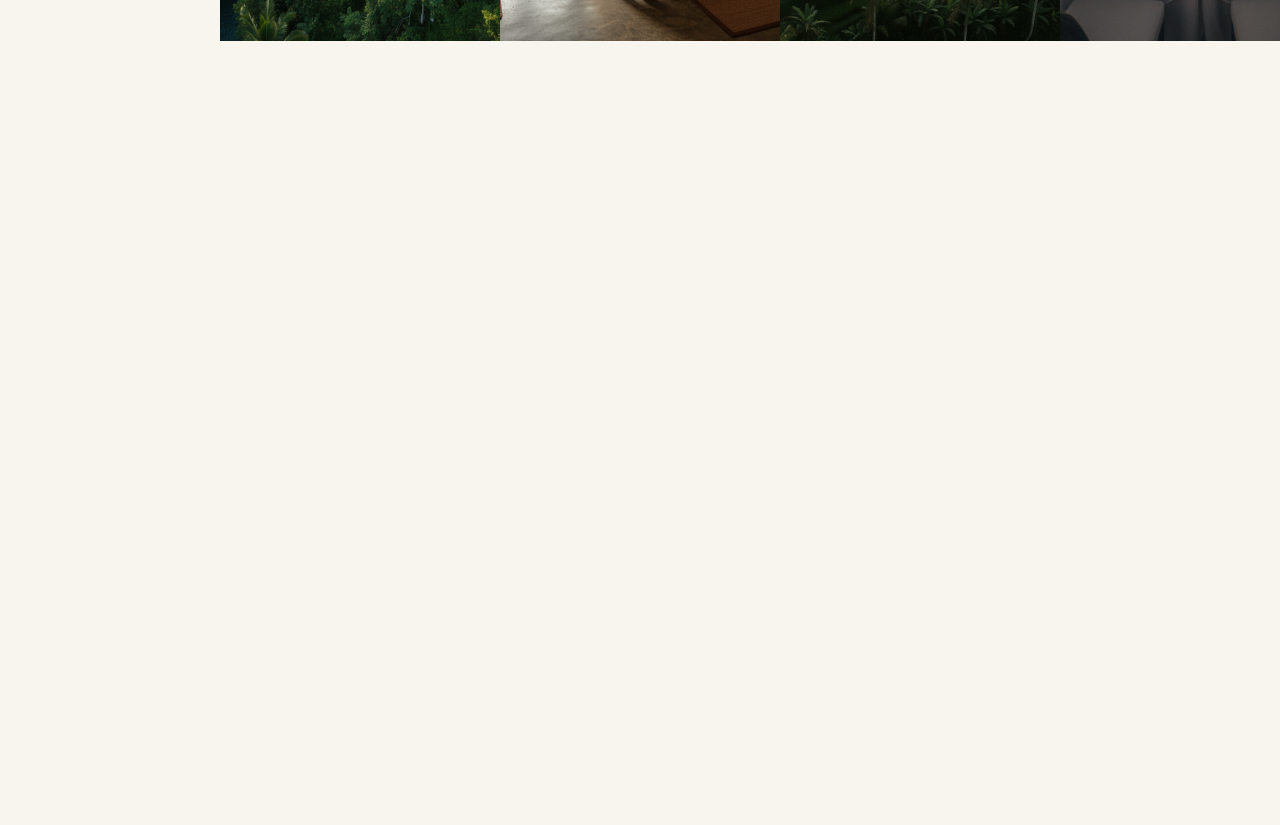
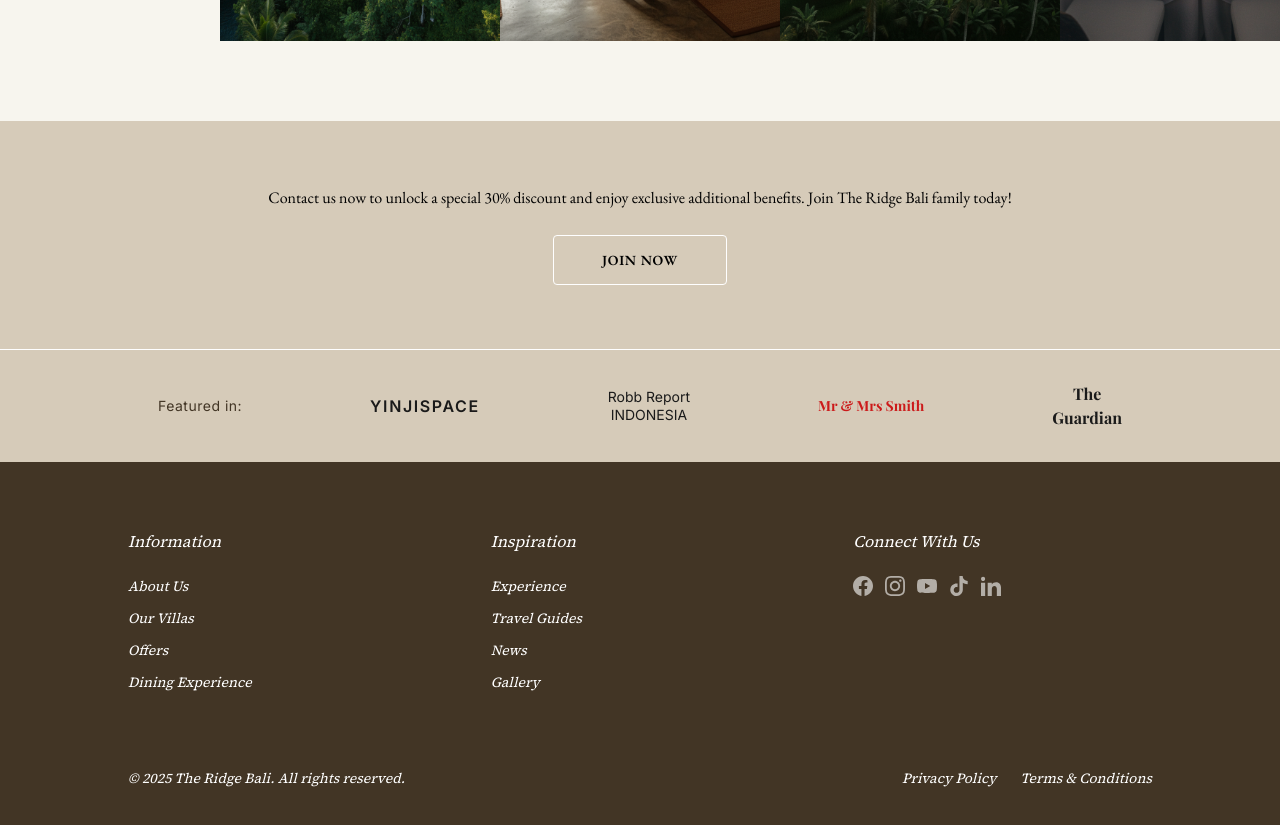
Before and after one commit to maulidyahintan/the-ridge, a Next.js app: page / in a window 1280 px wide. Shown: the part 5320-6145 px from the top of the page. Before the commit the page ends 5441 px from the top, so only its background shows below. Built offline with nearby package versions, Linux system fonts and the light colour scheme.

Commit message:
feat(testimonials): add CTA, Featured-in and Footer

```diff
--- a/src/app/globals.css
+++ b/src/app/globals.css
@@ -4,7 +4,7 @@
   /* Ridge Brand Colors - Warm Earth Tones */
   --ridge-cream: #fff4e2;
   --ridge-cream-light: #f7f5ee;
-  --ridge-parchment: #e8ddd0;
+  --ridge-parchment: #d6cbb9;
   --ridge-sand: #e8dfd3;
   --ridge-taupe: #645541;
   --ridge-brown: #64553f;
--- a/src/app/page.tsx
+++ b/src/app/page.tsx
@@ -4,6 +4,7 @@ import {
   ExperiencesSection,
   TestimonialsSection,
   InstagramSection,
+  FooterSection,
 } from '@/components'
 import { OutroSection } from '@/components/OutroSection'
 
@@ -16,6 +17,7 @@ export default function Home() {
       <TestimonialsSection />
       <OutroSection />
       <InstagramSection />
+      <FooterSection />
     </main>
   )
 }
--- /dev/null
+++ b/src/components/FooterSection.tsx
@@ -0,0 +1,130 @@
+import Link from 'next/link'
+import {
+  FacebookIcon,
+  InstagramIcon,
+  YouTubeIcon,
+  TikTokIcon,
+  LinkedInIcon,
+} from '@/components/icons'
+import { FOOTER_COLUMNS, FOOTER_SOCIAL_LINKS, PRESS_LOGOS } from '@/lib/footer-data'
+
+const SOCIAL_ICON_MAP: Record<string, React.ComponentType<React.SVGProps<SVGSVGElement>>> = {
+  Facebook: FacebookIcon,
+  Instagram: InstagramIcon,
+  YouTube: YouTubeIcon,
+  TikTok: TikTokIcon,
+  LinkedIn: LinkedInIcon,
+}
+
+export function FooterSection() {
+  return (
+    <>
+      {/* Section 1 - CTA Banner */}
+      <section className="bg-ridge-parchment py-12 lg:py-16 px-6 sm:px-12 lg:px-20 xl:px-32">
+        <div className="max-w-3xl mx-auto">
+          <p className="font-serif text-black font-normal text-sm lg:text-base text-center leading-relaxed">
+            Contact us now to unlock a special 30% discount and enjoy exclusive additional benefits.
+            Join The Ridge Bali family today!
+          </p>
+          <Link
+            href="/contact"
+            className="mt-6 block mx-auto w-fit border rounded-sm border-white text-black bg-transparent hover:bg-ridge-espresso hover:text-white transition-colors duration-300 px-12 py-3.5 font-serif text-sm font-semibold tracking-[0.7px] uppercase"
+          >
+            JOIN NOW
+          </Link>
+        </div>
+      </section>
+
+      {/* Section 2 - Featured In Bar */}
+      <section className="bg-ridge-parchment border-t border-white">
+        <div className="py-8 px-6 sm:px-12 lg:px-20 xl:px-32">
+          <div className="flex flex-wrap items-center justify-center gap-32">
+            <span className="font-body text-ridge-bark tracking-[0.5px] text-sm">Featured in:</span>
+
+            {PRESS_LOGOS.map(logo => (
+              <span key={logo.name} className={logo.className}>
+                {logo.display.split('\n').map((line, i, arr) => (
+                  <span key={i}>
+                    {line}
+                    {i < arr.length - 1 && <br />}
+                  </span>
+                ))}
+              </span>
+            ))}
+          </div>
+        </div>
+      </section>
+
+      {/* Section 3 - Footer */}
+      <footer className="bg-ridge-bark pt-16 pb-20 px-6 sm:px-12 lg:px-20 xl:px-32">
+        {/* Three-column grid */}
+        <div className="grid grid-cols-1 md:grid-cols-3 gap-10 lg:gap-16">
+          {/* Navigation columns */}
+          {FOOTER_COLUMNS.map(column => (
+            <div key={column.heading}>
+              <h3 className="font-source text-white font-normal text-base italic mb-5 leading-7.5">
+                {column.heading}
+              </h3>
+              <nav className="flex flex-col">
+                {column.links.map(link => (
+                  <Link
+                    key={link.href}
+                    href={link.href}
+                    className="font-source italic text-white hover:text-white/70 transition-colors text-sm mb-3"
+                  >
+                    {link.label}
+                  </Link>
+                ))}
+              </nav>
+            </div>
+          ))}
+
+          {/* Column 3 - Connect With Us */}
+          <div>
+            <h3 className="font-source text-white font-normal text-base italic mb-5 leading-7.5">
+              Connect With Us
+            </h3>
+            <div className="flex items-center gap-3 mt-2">
+              {FOOTER_SOCIAL_LINKS.map(social => {
+                const IconComponent = SOCIAL_ICON_MAP[social.label]
+                return (
+                  <a
+                    key={social.label}
+                    href={social.href}
+                    target="_blank"
+                    rel="noopener noreferrer"
+                    aria-label={social.label}
+                    className="text-white/60 hover:text-white transition-colors duration-300"
+                  >
+                    <IconComponent className="w-5 h-5" />
+                  </a>
+                )
+              })}
+            </div>
+          </div>
+        </div>
+
+        {/* Bottom bar */}
+        <div className="flex flex-col pt-16 sm:flex-row items-center justify-between gap-3">
+          <p className="font-source italic font-normal text-white text-sm">
+            © 2025 The Ridge Bali. All rights reserved.
+          </p>
+          <div className="flex items-center gap-6">
+            <Link
+              href="/privacy"
+              className="font-source italic text-white font-normal text-sm hover:text-white/80 transition-colors"
+            >
+              Privacy Policy
+            </Link>
+            <Link
+              href="/terms"
+              className="font-source italic text-white font-normal text-sm hover:text-white/80 transition-colors"
+            >
+              Terms & Conditions
+            </Link>
+          </div>
+        </div>
+      </footer>
+    </>
+  )
+}
--- a/src/components/index.ts
+++ b/src/components/index.ts
@@ -5,3 +5,4 @@ export { AboutSection } from './AboutSection'
 export { ExperiencesSection } from './ExperiencesSection'
 export { TestimonialsSection } from './TestimonialsSection'
 export { InstagramSection } from './InstagramSection'
+export { FooterSection } from './FooterSection'
--- /dev/null
+++ b/src/lib/footer-data.ts
@@ -0,0 +1,69 @@
+// ─── Navigation columns ───────────────────────────────────────────────────────
+
+export type FooterLink = { label: string; href: string }
+
+export type FooterColumn = { heading: string; links: FooterLink[] }
+
+export const FOOTER_COLUMNS: FooterColumn[] = [
+  {
+    heading: 'Information',
+    links: [
+      { label: 'About Us', href: '/about' },
+      { label: 'Our Villas', href: '/villas' },
+      { label: 'Offers', href: '/offers' },
+      { label: 'Dining Experience', href: '/dining' },
+    ],
+  },
+  {
+    heading: 'Inspiration',
+    links: [
+      { label: 'Experience', href: '/experience' },
+      { label: 'Travel Guides', href: '/travel-guides' },
+      { label: 'News', href: '/news' },
+      { label: 'Gallery', href: '/gallery' },
+    ],
+  },
+]
+
+// ─── Social links ─────────────────────────────────────────────────────────────
+
+export type SocialLink = { label: string; href: string }
+
+export const FOOTER_SOCIAL_LINKS: SocialLink[] = [
+  { label: 'Facebook', href: 'https://facebook.com' },
+  { label: 'Instagram', href: 'https://instagram.com' },
+  { label: 'YouTube', href: 'https://youtube.com' },
+  { label: 'TikTok', href: 'https://tiktok.com' },
+  { label: 'LinkedIn', href: 'https://linkedin.com' },
+]
+
+// ─── Press logos (text-based) ─────────────────────────────────────────────────
+
+export type PressLogo = {
+  name: string
+  display: string // display text (may contain \n for line break)
+  className: string // Tailwind classes for brand styling
+}
+
+export const PRESS_LOGOS: PressLogo[] = [
+  {
+    name: 'YINJISPACE',
+    display: 'YINJISPACE',
+    className: 'font-body font-semibold text-[#1A1A1A] text-base tracking-widest',
+  },
+  {
+    name: 'Robb Report Indonesia',
+    display: 'Robb Report\nINDONESIA',
+    className: 'font-body text-[#1A1A1A] text-sm font-normal text-center leading-tight',
+  },
+  {
+    name: 'Mr & Mrs Smith',
+    display: 'Mr & Mrs Smith',
+    className: 'font-heading font-bold text-[#CC1A1A] text-sm',
+  },
+  {
+    name: 'The Guardian',
+    display: 'The\nGuardian',
+    className: 'font-heading font-bold text-center text-[#1A1A1A] text-base',
+  },
+]
```
